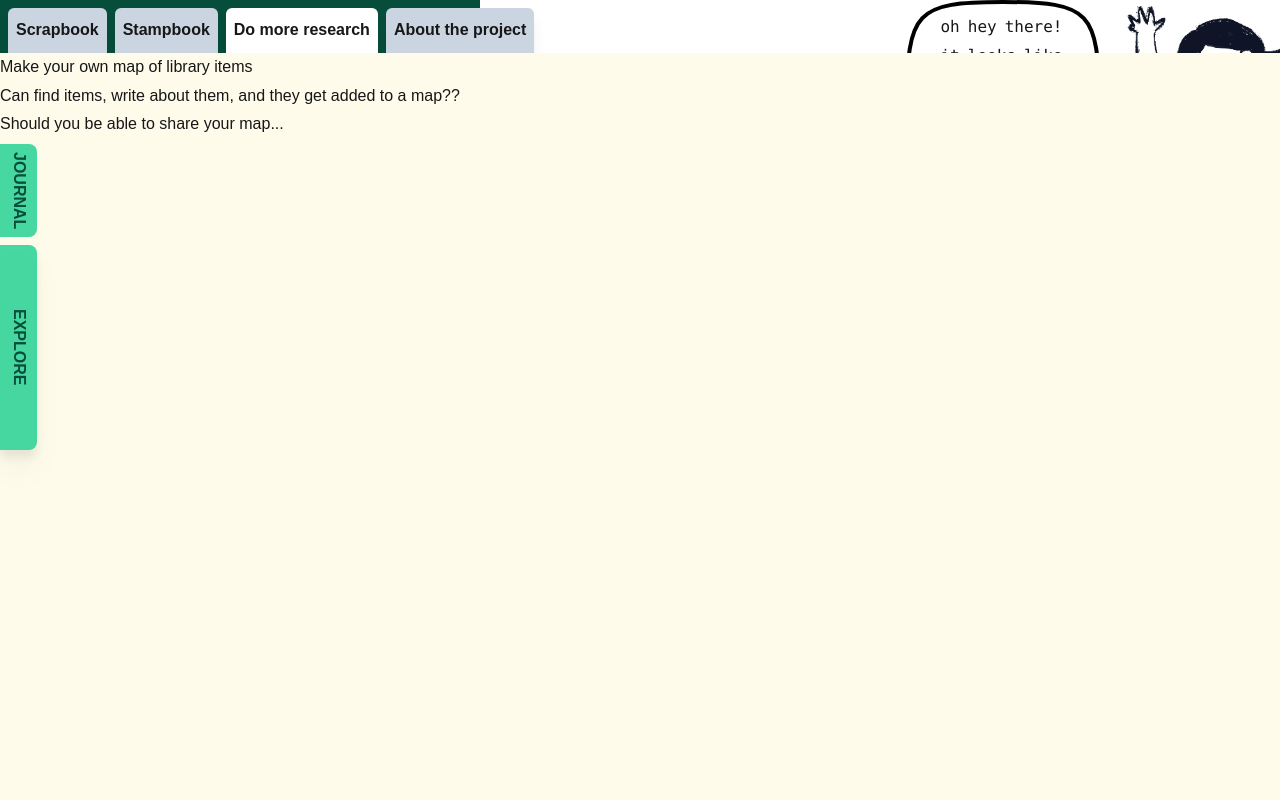
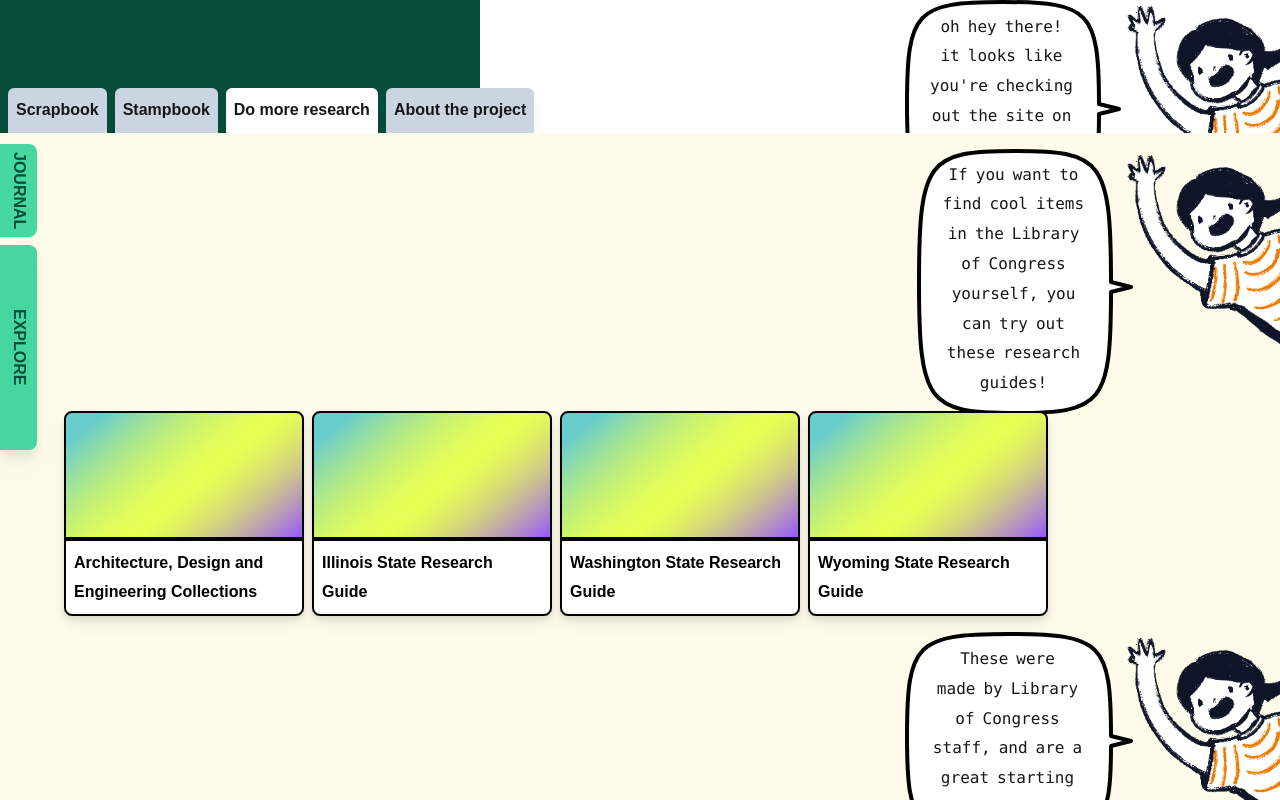
Before and after one commit to livcheerful/anywhereadventures, a Next.js app: page /journal in a window 1280 px wide. Both pictures are taken after a click on the element "Do more research". Built offline with nearby package versions, Linux system fonts and the light colour scheme.

Commit message:
add delete button for scrapbook images. add cta to library page

```diff
--- /dev/null
+++ b/src/app/components/MoreResearchPage.js
@@ -0,0 +1,53 @@
+import BigLink from "./mdx/BigLink";
+import Comic from "./mdx/Comic";
+
+export default function MoreResearchPage() {
+  return (
+    <div className="pl-16 pt-4">
+      <div>
+        <Comic
+          position="right"
+          image="/comics/Vivian.png"
+          speechBubbles={[
+            {
+              text: "If you want to find cool items in the Library of Congress yourself, you can try out these research guides!",
+            },
+          ]}
+        />
+      </div>
+      <div className="flex flex-row flex-wrap gap-2">
+        <BigLink
+          link="https://guides.loc.gov/architecture-design-engineering-collections"
+          thumbnail="/placeholderThumbnail.png"
+          title="Architecture, Design and Engineering Collections"
+        />
+        <BigLink
+          link="https://guides.loc.gov/illinois-state-guide"
+          thumbnail="/placeholderThumbnail.png"
+          title="Illinois State Research Guide"
+        />
+        <BigLink
+          link="https://guides.loc.gov/washington-state-guide"
+          thumbnail="/placeholderThumbnail.png"
+          title="Washington State Research Guide"
+        />
+        <BigLink
+          link="https://guides.loc.gov/wyoming-state-guide"
+          thumbnail="/placeholderThumbnail.png"
+          title="Wyoming State Research Guide"
+        />
+      </div>
+      <div>
+        <Comic
+          position="right"
+          image="/comics/Vivian.png"
+          speechBubbles={[
+            {
+              text: "These were made by Library of Congress staff, and are a great starting point.",
+            },
+          ]}
+        />
+      </div>
+    </div>
+  );
+}
--- a/src/app/components/ScrapbookPage.js
+++ b/src/app/components/ScrapbookPage.js
@@ -1,7 +1,7 @@
 "use client";
 
 import { useState } from "react";
-import { getAllLCItems } from "../lib/storageHelpers";
+import { getAllLCItems, removeLCItem } from "../lib/storageHelpers";
 
 export default function ScrapbookPage() {
   const [allItems, setAllItems] = useState(getAllLCItems());
@@ -25,12 +25,27 @@ export default function ScrapbookPage() {
 
   return (
     <div
-      className="overflow-clip overflow-y-scroll"
+      className="overflow-clip overflow-y-scroll pl-16"
       onScroll={() => {
         console.log("scrolling");
       }}
     >
       <div className=" text-2xl font-bold p-2 pb-8">Scrapbook</div>
+
+      {Object.keys(allItems).length == 0 && (
+        <div>
+          <div>
+            This is where your saved items from the Library of Congress will go.
+            Collect them to explore more for later.
+          </div>
+          <div>
+            Why not go{" "}
+            <a className=" text-blue-600 underline" href="/discover">
+              discover some new stories?
+            </a>
+          </div>
+        </div>
+      )}
       <div className="flex flex-col gap-16">
         {Object.keys(allItems).map((link, k) => {
           const thisItem = allItems[link];
@@ -41,6 +56,15 @@ export default function ScrapbookPage() {
                 style={{ ...randomTwist(20) }}
               >
                 <img src={thisItem.image} />
+                <div
+                  onClick={() => {
+                    removeLCItem(link);
+                    setAllItems(getAllLCItems());
+                  }}
+                  className="bg-white -rotate-6 drop-shadow-md rounded-full absolute top-0 -left-3 p-3 outline-2 outline-slate-500 cursor-pointer"
+                >
+                  x
+                </div>
                 <div
                   className="absolute right-5 rotate-3 top-3  p-2 font-black drop-shadow-lg"
                   style={{ ...randomTwist(10), ...randomColor() }}
--- a/src/app/components/mdx/BigLink.js
+++ b/src/app/components/mdx/BigLink.js
@@ -1,12 +1,15 @@
 export default function BigLink({ link, thumbnail, title }) {
   console.log(link);
   return (
-    <div className="w-full flex flex-col items-center pb-4">
+    <div className="flex flex-col items-center pb-4">
       <a href={link} className="">
-        <div className="w-[15rem] h-[10rem] rounded-lg drop-shadow-lg">
+        <div className="w-[15rem] h-fit rounded-lg drop-shadow-lg">
           <div
-            className="w-[15rem] h-full rounded-t-lg border-2 border-black"
-            style={{ backgroundImage: `url(${thumbnail})` }}
+            className="w-[15rem] h-[8rem] rounded-t-lg border-2 border-black"
+            style={{
+              backgroundImage: `url(${thumbnail})`,
+              backgroundSize: "cover",
+            }}
           ></div>
           <div className=" bg-white p-2 rounded-b-lg text-black font-bold no-underline border-2 border-black">
             {title}
--- a/src/app/journal/page.js
+++ b/src/app/journal/page.js
@@ -2,7 +2,9 @@
 import Navbar from "../components/Navbar";
 import ScrapbookPage from "../components/ScrapbookPage";
 import StampbookPage from "../components/StampbookPage";
+import MoreResearchPage from "../components/MoreResearchPage";
 import { useState, useEffect } from "react";
+
 export default function Page() {
   const [currentTab, setCurrentTab] = useState(0);
 
@@ -23,15 +25,7 @@ export default function Page() {
     {
       text: "Do more research",
       render: () => {
-        return (
-          <div>
-            <div>Make your own map of library items</div>
-            <div>
-              Can find items, write about them, and they get added to a map??
-            </div>
-            <div>Should you be able to share your map...</div>
-          </div>
-        );
+        return <MoreResearchPage />;
       },
     },
     {
@@ -63,7 +57,10 @@ export default function Page() {
   return (
     <div className="bg-emerald-900 h-screen">
       <Navbar />
-      <div className="fixed bottom-0 flex flex-col h-screen pt-2 w-full">
+      <div
+        className="fixed bottom-0 flex flex-col  pt-2 w-full"
+        style={{ height: "90%" }}
+      >
         <div className="shrink-0 flex flex-row overflow-x-auto gap-2 w-full px-2">
           {makeTabs()}
         </div>
```
Also changed, not shown: public/placeholderThumbnail.png (added), src/app/lib/storageHelpers.js.
